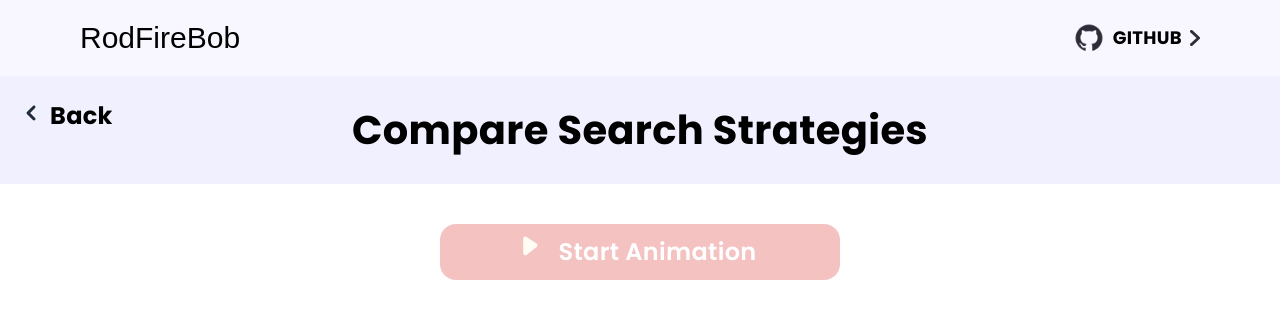
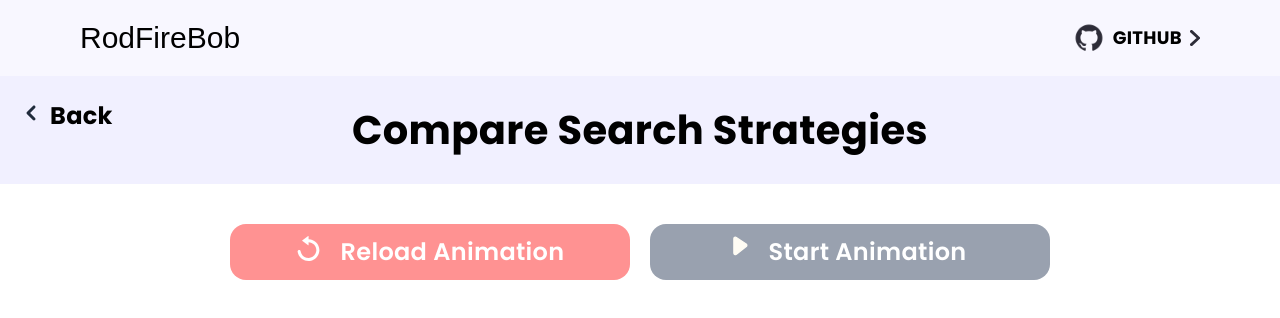
Before and after one commit to RodFaiBob/RodFaiBob-Frontend, a Next.js app: page /visualize in a window 1280 px wide. Shown: the top 318 px of the page. Built offline with nearby package versions, Linux system fonts and the light colour scheme; a web font is replaced by a local one.

Commit message:
Remove VSCode settings, add reload SVG assets, and enhance video handling in Homepage and VisualizePage components with improved loading and error handling

```diff
--- a/src/modules/home/homepage.tsx
+++ b/src/modules/home/homepage.tsx
@@ -35,50 +35,20 @@ const Homepage = () => {
     }
 
     setLoading(true);
-    toast.loading("Generating data, please wait...", {
-      style: { fontSize: "18px" },
-    });
+
 
     try {
-      await axiosInstance.get(
+      axiosInstance.get(
         `/video/heuristic/gen?start=${originStation.stnCode}&goal=${destinationStation.stnCode}`
       );
-      await axiosInstance.get(
+      axiosInstance.get(
         `/video/blind/gen?start=${originStation.stnCode}&goal=${destinationStation.stnCode}`
       );
 
-      let retries = 0;
-      const maxRetries = 20;
-      const checkVideoExists = async () => {
-        try {
-          const heuristicResponse = await axiosInstance.get(
-            `/video/heuristic?start=${originStation.stnCode}&goal=${destinationStation.stnCode}`
-          );
 
-          const blindResponse = await axiosInstance.get(
-            `/video/blind?start=${originStation.stnCode}&goal=${destinationStation.stnCode}`
-          );
-
-          return !heuristicResponse.data.error && !blindResponse.data.error;
-        } catch (error) {
-          console.error("Error checking video:", error);
-          return false;
-        }
-      };
-      const interval = setInterval(async () => {
-        const isReady = await checkVideoExists();
-        if (isReady || retries >= maxRetries) {
-          clearInterval(interval);
-          toast.success("Data generated successfully!", {
-            style: { fontSize: "18px" },
-          });
-          toast.dismiss();
-          router.push(
-            `/visualize/${originStation.stnCode}/${destinationStation.stnCode}`
-          );
-        }
-        retries++;
-      }, 2000);
+      router.push(
+        `/visualize/${originStation.stnCode}/${destinationStation.stnCode}`
+      );
     } catch (error) {
       toast.dismiss();
       toast.error("Failed to generate data.");
@@ -131,20 +101,18 @@ const Homepage = () => {
         </div>
         <button
           onClick={searchSubmit}
-          className={`p-1.75 pl-12 pr-12 bg-[#708C82] rounded-[15px] text-2xl font-medium text-white ${
-            loading ? "opacity-50 cursor-not-allowed" : "cursor-pointer"
-          }`}
+          className={`p-1.75 pl-12 pr-12 bg-[#708C82] rounded-[15px] text-2xl font-medium text-white ${loading ? "opacity-50 cursor-not-allowed" : "cursor-pointer"
+            }`}
           disabled={loading}
         >
           {loading ? "Loading..." : "Search"}
         </button>
       </div>
       <div
-        className={`w-full ${
-          isFullScreen
+        className={`w-full ${isFullScreen
             ? "fixed inset-0 z-50 bg-black bg-opacity-75 flex items-center justify-center"
             : "h-[1100px] flex items-center justify-center"
-        }`}
+          }`}
         onClick={toggleFullScreen}
       >
         <Image
--- a/src/modules/visualize/visualizepage.tsx
+++ b/src/modules/visualize/visualizepage.tsx
@@ -6,6 +6,8 @@ import { useState } from "react";
 import { useRouter } from "next/navigation";
 import axiosInstance from "@/utils/Axios";
 import stations from "@/constant/stations";
+import { toast } from "react-hot-toast";
+
 
 const InterchangePoint = ({
   stnName,
@@ -195,7 +197,7 @@ const SearchCard = ({
       </h2>
       <div className="w-full h-100 bg-[#F1F0FF] rounded-lg mt-4">
         {videoSrc ? (
-          <video ref={videoRef} loop className="w-full h-full">
+          <video ref={videoRef} className="w-full h-full">
             <source src={videoSrc} type="video/mp4" />
             Your browser does not support the video tag.
           </video>
@@ -248,8 +250,17 @@ const VisualizePage = ({ origin, destination }: VisualizePageProps) => {
   const blindVideoRef = useRef<HTMLVideoElement>(null!);
   const heuristicVideoRef = useRef<HTMLVideoElement>(null!);
 
+  const [isBlindVideoReady, setIsBlindVideoReady] = useState(false);
+  const [isHeuristicVideoReady, setIsHeuristicVideoReady] = useState(false);
+  const [isReloading, setIsReloading] = useState(false);
+  const [isPlaying, setIsPlaying] = useState(false);
+
+
+
+
   const fetchData = useCallback(async () => {
     try {
+
       const [blindRes, heuristicRes, blindVideoRes, heuristicVideoRes] =
         await Promise.all([
           axiosInstance.get(`/blind/?start=${origin}&goal=${destination}`),
@@ -267,31 +278,139 @@ const VisualizePage = ({ origin, destination }: VisualizePageProps) => {
       setBlindData(blindRes.data);
       setHeuristicData(heuristicRes.data);
 
-      setBlindVideoSrc(
-        URL.createObjectURL(
-          new Blob([blindVideoRes.data], { type: "video/mp4" })
-        )
-      );
-      setHeuristicVideoSrc(
-        URL.createObjectURL(
-          new Blob([heuristicVideoRes.data], { type: "video/mp4" })
-        )
-      );
+
+      try {
+        const blindVideoURL = await createVideoURL(blindVideoRes.data);
+        setBlindVideoSrc(blindVideoURL);
+        setIsBlindVideoReady(true);
+      } catch (error) {
+        console.error("Blind video failed to load:", error);
+      }
+
+      try {
+        const heuristicVideoURL = await createVideoURL(heuristicVideoRes.data);
+        setHeuristicVideoSrc(heuristicVideoURL);
+        setIsHeuristicVideoReady(true);
+      } catch (error) {
+        console.error("Heuristic video failed to load:", error);
+      }
+
     } catch (err) {
       console.error("Error fetching data:", err);
     }
   }, [origin, destination]);
 
+
+
+  const createVideoURL = (blobData: BlobPart) => {
+    return new Promise<string>((resolve, reject) => {
+      const blobURL = URL.createObjectURL(new Blob([blobData], { type: "video/mp4" }));
+      const video = document.createElement("video");
+
+      video.preload = "metadata"; // Load metadata without fully loading the video
+      video.src = blobURL;
+
+      video.onloadedmetadata = () => {
+        resolve(blobURL); // Video is confirmed playable
+      };
+
+      video.onerror = () => {
+        reject(new Error("Video cannot be played"));
+      };
+
+      // Load the video by appending it to the DOM temporarily (avoiding issues with memory leaks)
+      document.body.appendChild(video);
+      video.load();
+
+      // Remove the video element after testing
+      setTimeout(() => {
+        document.body.removeChild(video);
+      }, 1000);
+    });
+  };
+
+
   useEffect(() => {
     if (origin && destination) {
       fetchData();
+
     }
+
   }, [origin, destination, fetchData]);
 
+  const reloadAnimation = async () => {
+    setIsReloading(true);
+    setIsPlaying(false);
+
+    setIsBlindVideoReady(false);
+    setIsHeuristicVideoReady(false);
+
+    toast.loading("Loading data, please wait...", {
+      style: { fontSize: "18px" },
+    });
+    if (blindVideoRef.current) {
+      blindVideoRef.current.pause();
+      blindVideoRef.current.currentTime = 0; // Reset to beginning
+    }
+
+    if (heuristicVideoRef.current) {
+      heuristicVideoRef.current.pause();
+      heuristicVideoRef.current.currentTime = 0; // Reset to beginning
+    }
+
+
+    try {
+      const [blindVideoRes, heuristicVideoRes] = await Promise.all([
+        axiosInstance.get(`/video/blind/?start=${origin}&goal=${destination}`, {
+          responseType: "blob",
+        }),
+        axiosInstance.get(`/video/heuristic/?start=${origin}&goal=${destination}`, {
+          responseType: "blob",
+        }),
+      ]);
+
+
+      try {
+        const blindVideoURL = await createVideoURL(blindVideoRes.data);
+        setBlindVideoSrc(blindVideoURL);
+        setIsBlindVideoReady(true);
+      } catch (error) {
+        console.error("Blind video failed to load:", error);
+      }
+
+      try {
+        const heuristicVideoURL = await createVideoURL(heuristicVideoRes.data);
+        setHeuristicVideoSrc(heuristicVideoURL);
+        setIsHeuristicVideoReady(true);
+      } catch (error) {
+        console.error("Heuristic video failed to load:", error);
+      }
+
+
+      toast.dismiss();
+      toast.success("Animation reloaded successfully!");
+    } catch (error) {
+      toast.dismiss();
+      toast.error("Failed to reload animation!");
+    } finally {
+      setIsReloading(false);
+    }
+  };
+
   const handleStartAnimation = () => {
+    if (!isBlindVideoReady || !isHeuristicVideoReady) {
+      toast.error("Please wait for videos to load before starting!");
+      return;
+    }
+
+    setIsPlaying(true);
+    toast.success("Animation started successfully!");
+
     if (blindVideoRef.current) blindVideoRef.current.play();
     if (heuristicVideoRef.current) heuristicVideoRef.current.play();
   };
+
+
   return (
     <div className="min-h-screen flex flex-col bg-white">
       <div className="w-full bg-[#F1F0FF]  relative">
@@ -327,13 +446,29 @@ const VisualizePage = ({ origin, destination }: VisualizePageProps) => {
           />
         )}
       </div>
-      <div className="w-full flex justify-center">
+      <div className="w-full flex justify-center gap-5">
         <button
-          className="w-100 cursor-pointer flex justify-center gap-5 bg-[#F5C2C2] text-white font-semibold text-2xl py-3 rounded-2xl mt-4 mb-10"
+          className={`w-100 cursor-pointer flex justify-center gap-5 text-white font-semibold text-2xl py-3 rounded-2xl mt-4 mb-10 ${isReloading ? "bg-gray-400 cursor-not-allowed" : "bg-[#ff9292]"
+            }`}
+          onClick={reloadAnimation}
+          disabled={isReloading}
+        >
+          <Image src="/assets/reload-white.svg" width={25} height={20} alt="reload" />
+          {isReloading ? "Reloading..." : "Reload Animation"}
+        </button>
+
+        <button
+          className={`w-100 cursor-pointer flex justify-center gap-5 text-white font-semibold text-2xl py-3 rounded-2xl mt-4 mb-10 ${!isBlindVideoReady || !isHeuristicVideoReady || isReloading
+            ? "bg-gray-400 cursor-not-allowed"
+            : isPlaying
+              ? "bg-green-500"
+              : "bg-[#ff9292]"
+            }`}
           onClick={handleStartAnimation}
+          disabled={!isBlindVideoReady || !isHeuristicVideoReady || isReloading}
         >
           <Image src="/assets/start.svg" width={15} height={20} alt="start" />
-          Start Animation
+          {isPlaying ? "Animation Running" : "Start Animation"}
         </button>
       </div>
     </div>
```
Also changed, not shown: public/assets/reload-white.svg (added), public/assets/reload.svg (added).
